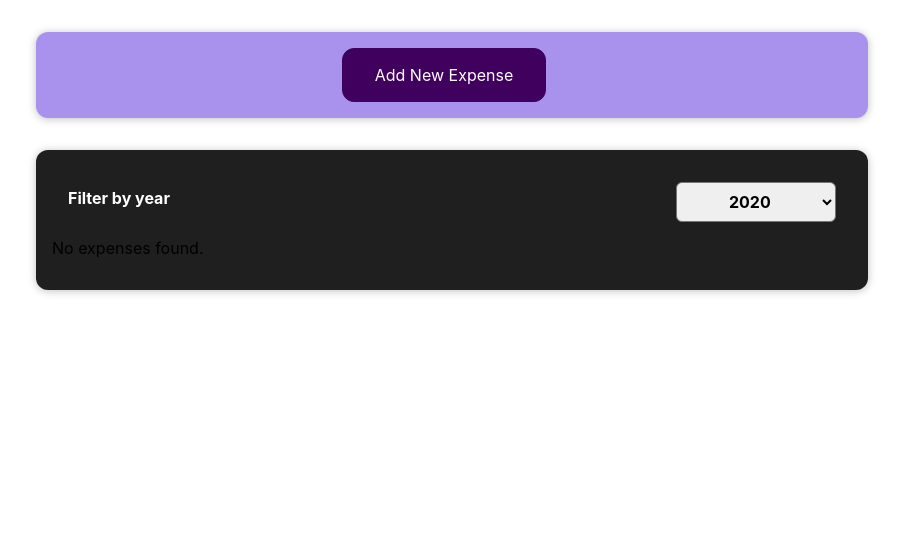
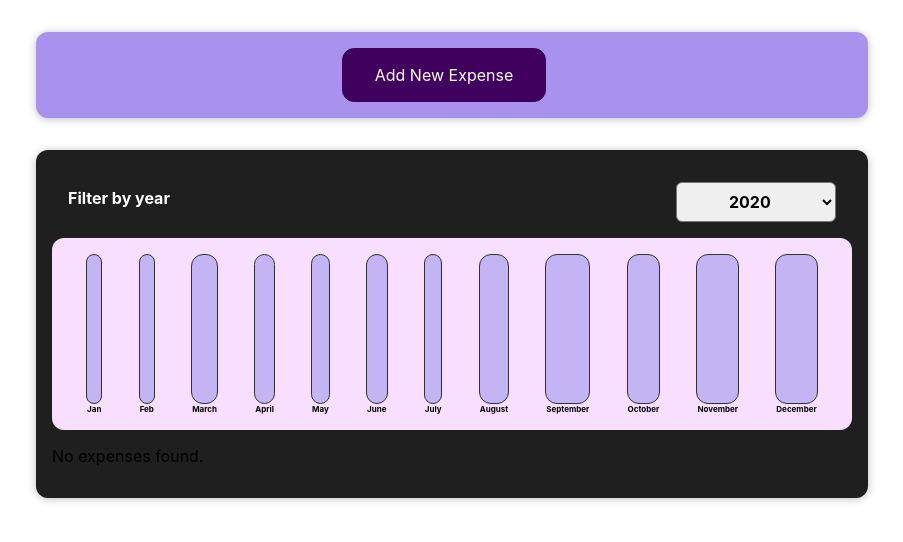
Before and after one commit to DanielDdungu/expense-tracker-app, a React (Create React App) app: page / in a window 1280 px wide. Shown: the top 542 px of the page, without its empty margins (188-1091 px from the left). Built offline with nearby package versions, Linux system fonts and the light colour scheme.

Commit message:
Added the chart bars on different months

```diff
--- /dev/null
+++ b/src/Components/Chart/Chart.css
@@ -0,0 +1,9 @@
+.chart {
+    padding: 1rem;
+    border-radius: 12px;
+    background-color: #f8dfff;
+    text-align: center;
+    display: flex;
+    justify-content: space-around;
+    height: 10rem;
+}
--- /dev/null
+++ b/src/Components/Chart/Chart.jsx
@@ -0,0 +1,20 @@
+import React from "react";
+import ChartBar from "./ChartBar";
+import "./Chart.css";
+const Chart = (props) => {
+  const dataPointValues = props.dataPoints.map((dataPoint) => dataPoint.value);
+  const totalMaximum = Math.max(...dataPointValues);
+  return (
+    <div className="chart">
+      {props.dataPoints.map((dataPoint) => (
+        <ChartBar
+          key={dataPoint.label}
+          value={dataPoint.value}
+          maxValue={totalMaximum}
+          label={dataPoint.label}
+        />
+      ))}
+    </div>
+  );
+};
+export default Chart;
--- /dev/null
+++ b/src/Components/Chart/ChartBar.css
@@ -0,0 +1,30 @@
+.chart-bar {
+    height: 100%;
+    display: flex;
+    flex-direction: column;
+    align-items: center;
+}
+
+.chart-bar__inner {
+    height: 100%;
+    width: 100%;
+    border: 1px solid #313131;
+    border-radius: 12px;
+    background-color: #c3b4f3;
+    overflow: hidden;
+    display: flex;
+    flex-direction: column;
+    justify-content: flex-end;
+}
+
+.chart-bar__fill {
+    background-color: #4826b9;
+    width: 100%;
+    transition: all 0.3s ease-out;
+}
+
+.chart-bar__label {
+    font-weight: bold;
+    font-size: 0.5rem;
+    text-align: center;
+}
--- /dev/null
+++ b/src/Components/Chart/ChartBar.jsx
@@ -0,0 +1,20 @@
+import React from "react";
+import "./ChartBar.css";
+const ChartBar = (props) => {
+  let barFillHeight = "0%";
+  if (props.maxValue > 0) {
+    barFillHeight = Math.round((props.value / props.maxValue) * 100) + "%";
+  }
+  return (
+    <div className="chart-bar">
+      <div className="chart-bar__inner">
+        <div
+          className="chart-bar__fill"
+          style={{ height: barFillHeight }}
+        ></div>
+      </div>
+      <div className="chart-bar__label">{props.label}</div>
+    </div>
+  );
+};
+export default ChartBar;
--- a/src/Components/Expenses.jsx
+++ b/src/Components/Expenses.jsx
@@ -1,17 +1,18 @@
-import React, { useState } from 'react'
-import ExpenseItem from './ExpenseItem'
-import './Expenses.css'
-import Card from './Card'
-import ExpenseFilter from './ExpenseFilter'
+import React, { useState } from "react";
+import ExpenseItem from "./ExpenseItem";
+import "./Expenses.css";
+import Card from "./Card";
+import ExpenseFilter from "./ExpenseFilter";
+import ExpensesChart from "./ExpensesChart";
 
- const Expenses = (props) => {
-  const [filteredYear, setFilteredYear] = useState('2020');
+const Expenses = (props) => {
+  const [filteredYear, setFilteredYear] = useState("2020");
 
   const filterChangeHandler = (selectedYear) => {
     setFilteredYear(selectedYear);
   };
 
-  const filteredExpenses = props.items.filter(expense => {
+  const filteredExpenses = props.items.filter((expense) => {
     return expense.date.getFullYear().toString() === filteredYear;
   });
 
@@ -28,13 +29,14 @@ import ExpenseFilter from './ExpenseFilter'
     ));
   }
 
- return (
+  return (
     <div>
-      <Card className='expenses'>
+      <Card className="expenses">
         <ExpenseFilter
           selected={filteredYear}
           onChangeFilter={filterChangeHandler}
         />
+        <ExpensesChart expenses={filteredExpenses} />
         {expensesContent}
       </Card>
     </div>
--- /dev/null
+++ b/src/Components/ExpensesChart.jsx
@@ -0,0 +1,25 @@
+import React from "react";
+import Chart from "./Chart/Chart";
+const ExpensesChart = (props) => {
+  const chartDataPoints = [
+    { label: "Jan", value: 0 },
+    { label: "Feb", value: 0 },
+    { label: "March", value: 0 },
+    { label: "April", value: 0 },
+    { label: "May", value: 0 },
+    { label: "June", value: 0 },
+    { label: "July", value: 0 },
+    { label: "August", value: 0 },
+    { label: "September", value: 0 },
+    { label: "October", value: 0 },
+    { label: "November", value: 0 },
+    { label: "December", value: 0 },
+  ];
+
+  for (const expense of props.expenses) {
+    const expenseMonth = expense.date.getMonth();
+    chartDataPoints[expenseMonth].value += expense.amount;
+  }
+  return <Chart dataPoints={chartDataPoints} />;
+};
+export default ExpensesChart;
--- a/src/Components/NewExpenses/ExpenseForm.jsx
+++ b/src/Components/NewExpenses/ExpenseForm.jsx
@@ -1,11 +1,11 @@
-import React, {useState} from 'react'
+import React, { useState } from "react";
 import "./ExpenseForm.css";
 
 const ExpenseForm = (props) => {
   //: -----------------------Stroring tittle entered data from the user
-    const [enteredTitle, setEnterdTitle] = useState('');
-    const [enteredDate, setSelectedDate ] = useState('');
-    const [enteredAmount, setEnteredAmount ] = useState('kj');
+  const [enteredTitle, setEnterdTitle] = useState("");
+  const [enteredDate, setSelectedDate] = useState("");
+  const [enteredAmount, setEnteredAmount] = useState("kj");
 
   //1: ----------------------Title change event handling using input values
   const tittleChangeHandler = (e) => {
@@ -15,78 +15,71 @@ const ExpenseForm = (props) => {
   //------------------------Date change vent handling using input values
   const dateChangeHandler = (e) => {
     setSelectedDate(e.target.value);
-    }
+  };
 
   //------------------------Date change vent handling using input values
   const amountChangeHandler = (e) => {
     setEnteredAmount(e.target.value);
-    }
+  };
 
   //Handling the form submission event
 
   const submitHandler = (e) => {
-
     e.preventDefault();
-
 
     //storing submited data into an object
     const expenseData = {
-
       title: enteredTitle,
-        amount: enteredAmount,
-        date: new Date(enteredDate)
-
-    }
+      amount: +enteredAmount,
+      date: new Date(enteredDate),
+    };
 
     props.onSaveExpenseData(expenseData);
-     setEnterdTitle('');
-     setEnteredAmount('');
-     setSelectedDate('');
-
+    setEnterdTitle("");
+    setEnteredAmount("");
+    setSelectedDate("");
   };
 
-
   return (
-
     <form onSubmit={submitHandler}>
-            <div className='new-expense__controls'>
-
-                <div className='new-expense__control'>
-                    <label className=' '>Title</label>
+      <div className="new-expense__controls">
+        <div className="new-expense__control">
+          <label className=" ">Title</label>
           <input
-                    type='text'
+            type="text"
             onChange={tittleChangeHandler}
             value={enteredTitle}
           />
         </div>
-                <div className='new-expense__control'>
-                    <label className=' '>Date</label>
+        <div className="new-expense__control">
+          <label className=" ">Date</label>
           <input
-                    type='Date'
-                    min='2020-01-01'
-                    max='2025-12-31'
+            type="Date"
+            min="2020-01-01"
+            max="2025-12-31"
             onChange={dateChangeHandler}
             value={enteredDate}
           />
         </div>
-                <div className='new-expense__control'>
-                    <label className=' '>Amount</label>
-                    <input type='number'
-                     min='0.01'
-                     step='0.01'
+        <div className="new-expense__control">
+          <label className=" ">Amount</label>
+          <input
+            type="number"
+            min="0.01"
+            step="0.01"
             onChange={amountChangeHandler}
-                     value={enteredAmount}/>
+            value={enteredAmount}
+          />
         </div>
-
       </div>
-         <div className='new-expense__actions'>
+      <div className="new-expense__actions">
         <button type="button" onClick={props.onCancel}>
           Cancel
         </button>
-                    <button type='submit' >Add New Expense</button>
+        <button type="submit">Add New Expense</button>
       </div>
     </form>
-  )
-}
+  );
+};
 
 export default ExpenseForm;
--- a/src/Components/NewExpenses/NewExpense.jsx
+++ b/src/Components/NewExpenses/NewExpense.jsx
@@ -10,6 +10,7 @@ const NewExpense = (props) => {
       id: Math.random().toString,
     };
     props.onAddExpense(expenseData);
+    setIsEditing(false);
   };
   const startEditingHandler = () => {
     setIsEditing(true);
```
Lines whose indentation alone changed are shown as unchanged.
